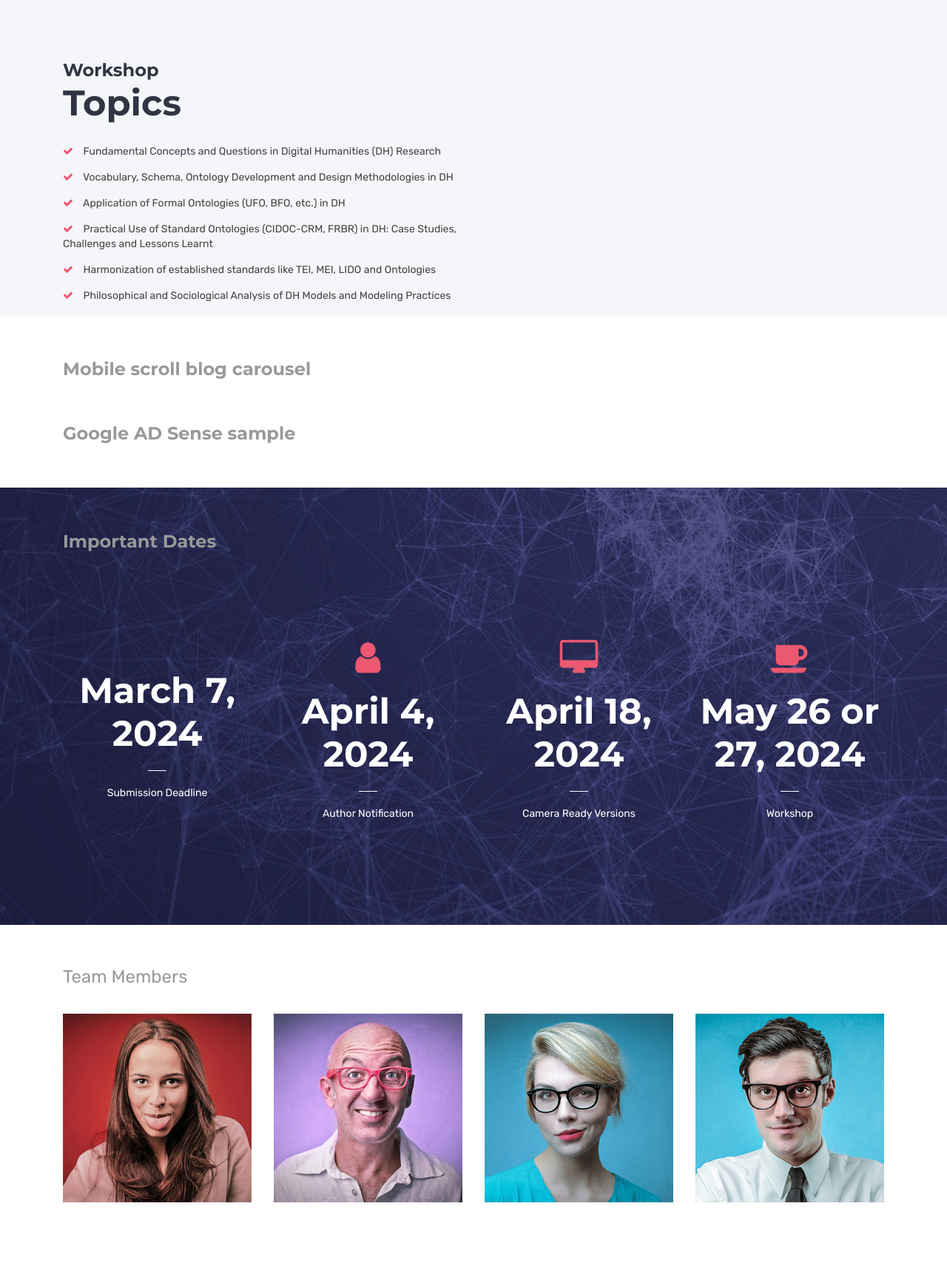
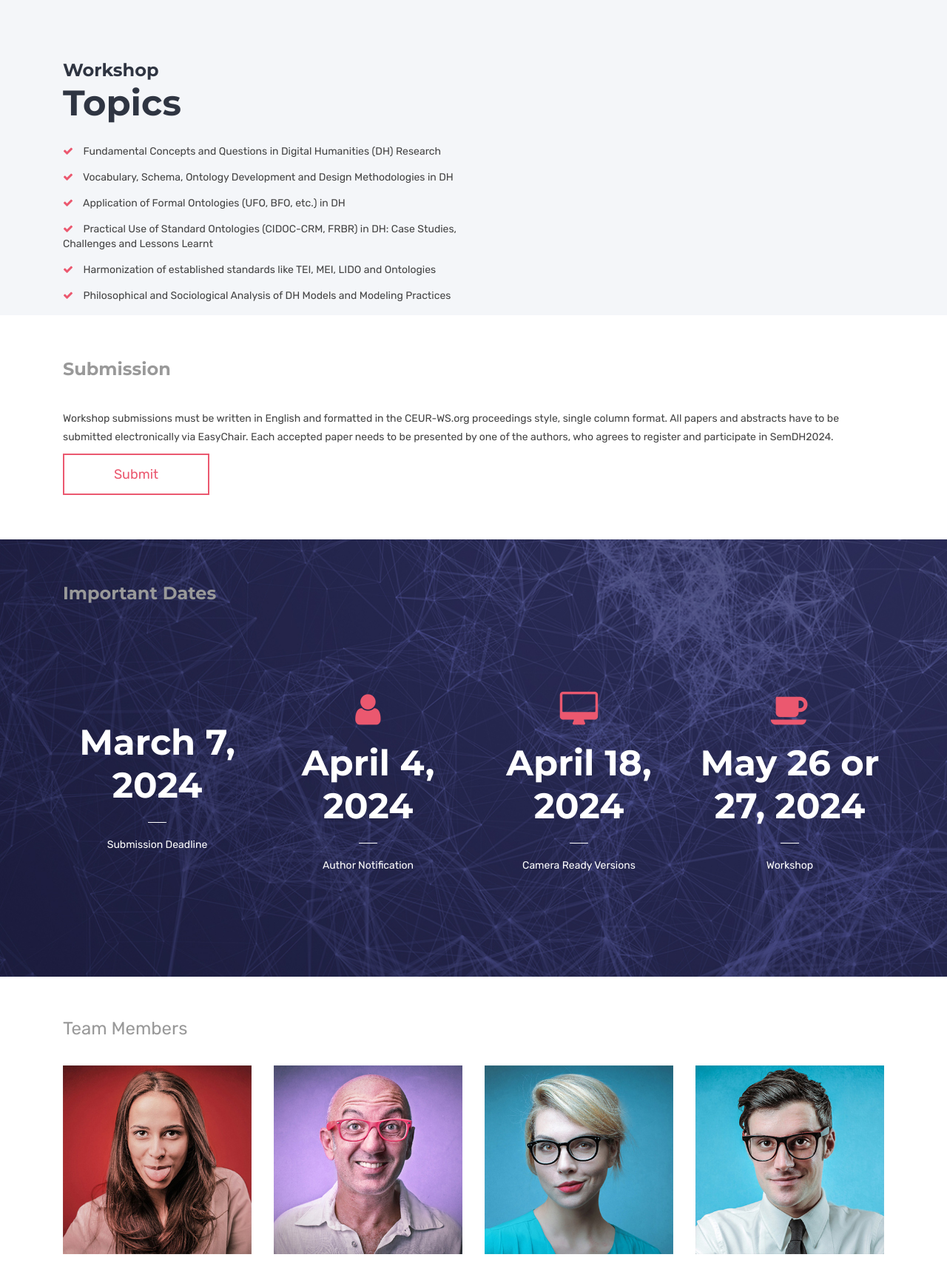
Before and after one commit to SemDH/semdh.github.io, a Jekyll site: the page built from index.html, in a window 1280 px wide, cut to the strip 1442-3219 px from the top of the page. Shown: the top 1734 px of the strip at 74% size. Built offline with Jekyll 4.4.1, drawn with Linux system fonts in a browser that asks for light colours.

Commit message:
submission

```diff
--- a/index.html
+++ b/index.html
@@ -121,14 +121,13 @@ canonical: https://semdh.github.io
             <div class="mb-60"></div>
 
       <div class="container">
-        <h4 class="sub-title space-left">Mobile scroll blog carousel</h4>
+        <h4 class="sub-title space-left">Submission</h4>
+        <p>Workshop submissions must be written in English and formatted in the CEUR-WS.org proceedings style, single column format. All papers and abstracts have to be submitted electronically via EasyChair. Each accepted paper needs to be presented by one of the authors, who agrees to register and participate in SemDH2024.</p>
+        <a href="https://github.com/heliumjk/heliumjk.github.io/" class="btn btn-lg btn-common animated fadeInUp">Submit</a>
       </div>
 
 
       <div class="mb-60"></div>
-      <div class="container">
-        <h4 class="sub-title space-left">Google AD Sense sample</h4>
-      </div>
    <div class="container">
         {% include ads-block.html %}
    </div>
```
